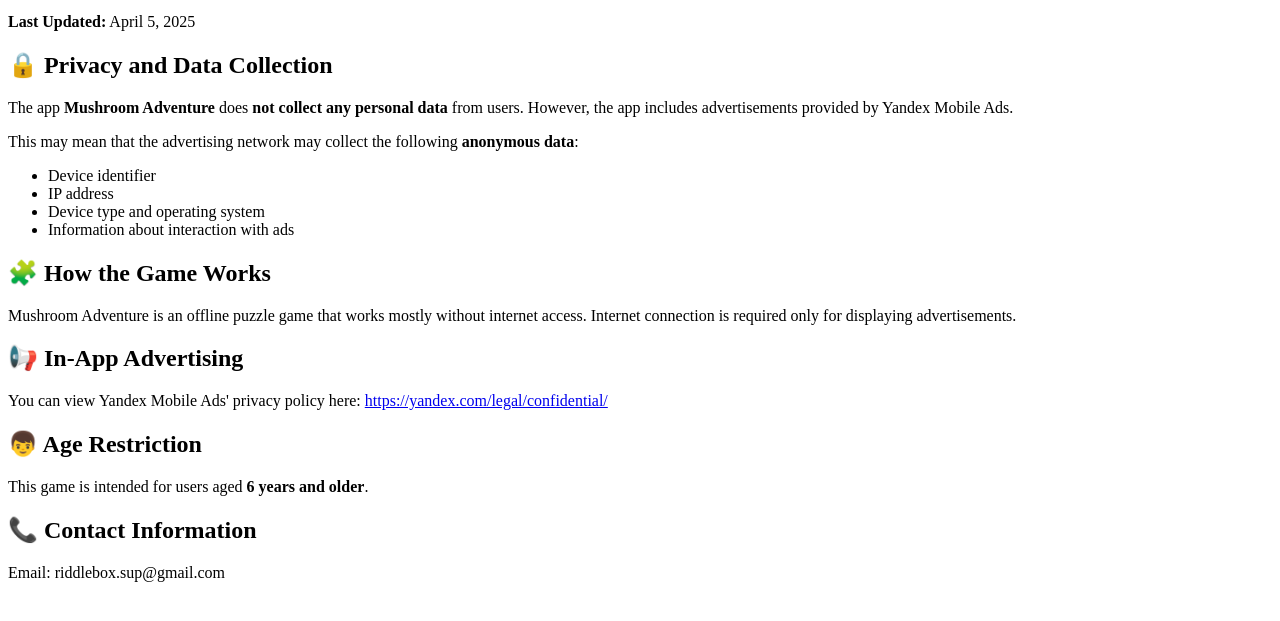
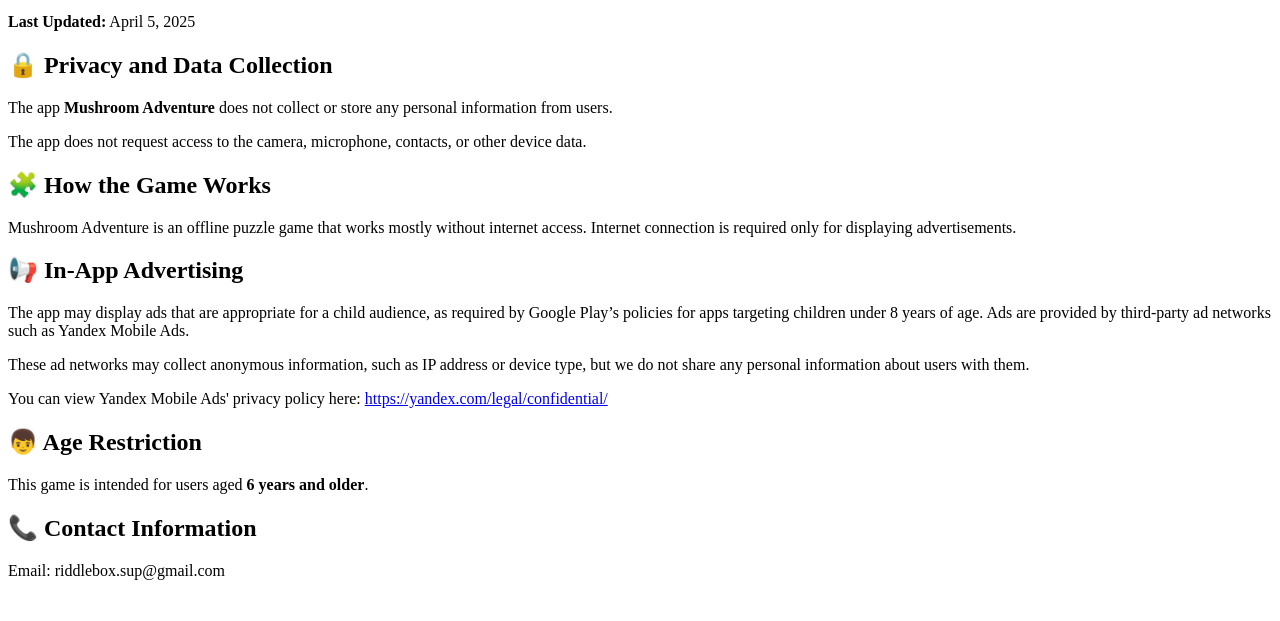
Before and after one commit to RiddleBox-games/MushroomAdventure_privacy-policy, a plain HTML site: page index.html in a window 1280 px wide. Shown: the part 101-722 px from the top of the page. Drawn offline with Linux system fonts and the light colour scheme.

Commit message:
Update index.html

```diff
--- a/index.html
+++ b/index.html
@@ -10,20 +10,15 @@
   <p><strong>Last Updated:</strong> April 5, 2025</p>
 
   <h2>🔒 Privacy and Data Collection</h2>
-  <p>The app <strong>Mushroom Adventure</strong> does <strong>not collect any personal data</strong> from users. However, the app includes advertisements provided by Yandex Mobile Ads.</p>
-
-  <p>This may mean that the advertising network may collect the following <strong>anonymous data</strong>:</p>
-  <ul>
-    <li>Device identifier</li>
-    <li>IP address</li>
-    <li>Device type and operating system</li>
-    <li>Information about interaction with ads</li>
-  </ul>
+  <p>The app <strong>Mushroom Adventure</strong> does not collect or store any personal information from users.</p>
+  <p>The app does not request access to the camera, microphone, contacts, or other device data.</p>
 
   <h2>🧩 How the Game Works</h2>
   <p>Mushroom Adventure is an offline puzzle game that works mostly without internet access. Internet connection is required only for displaying advertisements.</p>
 
   <h2>📢 In-App Advertising</h2>
+  <p>The app may display ads that are appropriate for a child audience, as required by Google Play’s policies for apps targeting children under 8 years of age. Ads are provided by third-party ad networks such as Yandex Mobile Ads.</p>
+  <p>These ad networks may collect anonymous information, such as IP address or device type, but we do not share any personal information about users with them.</p>
   <p>You can view Yandex Mobile Ads' privacy policy here:
   <a href="https://yandex.com/legal/confidential/">https://yandex.com/legal/confidential/</a></p>
 
```
